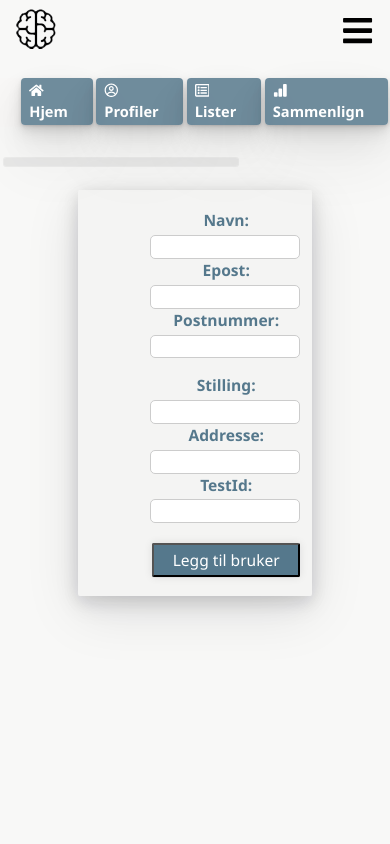
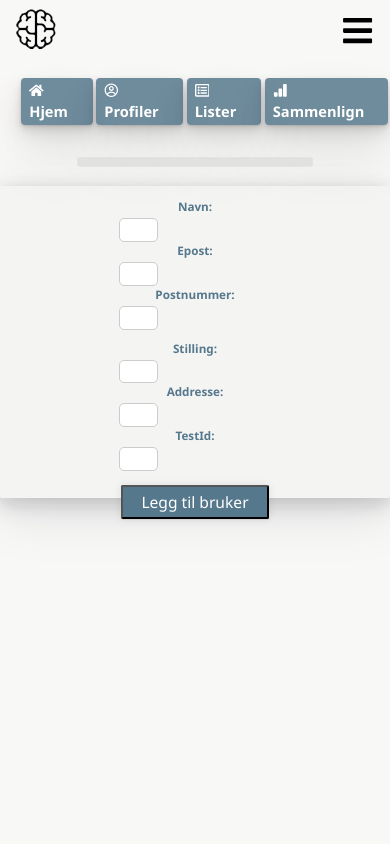
Before and after one commit to JHTgh/App2000-gruppe07, a Next.js app: page /dashboard/profiler in a window 390 px wide. Shown: the top 844 px of the page. Built offline with nearby package versions, Linux system fonts and the light colour scheme; no server answers; the database is empty.

Commit message:
endret mer css

```diff
--- a/app/components/page.module.css
+++ b/app/components/page.module.css
@@ -149,12 +149,12 @@
   padding: 1vw;
   font-size: 1.2vw;
   font-weight: 600;
+  justify-content: space-evenly;
 }
 
 .ansattContainer {
   display: flex;
   flex-direction: row;
-  justify-content: space-between;
   width: 40vw;
 }
 
@@ -175,10 +175,13 @@
   box-shadow: rgba(17, 17, 26, 0.05) 0px 1px 0px, rgba(17, 17, 26, 0.1) 0px 0px 8px;
 }
 .ansattInput {
-  padding: 0.5vw;
-  border-radius: 5px;
+  border-radius: 0.5vw;
+  margin-left: 0.5vw;
+  margin-right: 0.5vw;
+  width: 10vw;
   border: 1px solid #ccc;
 }
+
 
 @media (max-width: 480px) {
   .navbar {
@@ -242,7 +245,10 @@
   .footerContent h1 {
     font-size: 6vw;
   }
+  .footerContainer {
+    display: none;
 
+  }
   .sosMed ul li a img {
     width: 6vw;
   }
@@ -254,25 +260,31 @@
   .copyright p {
     font-size: 3vw;
   }
-
+.footerContainer {
+  margin-top: 200vw;
+}
   /*Lister siden*/
 .ansattForm {
-  display: flex;
+  display: inline-flex;
   flex-direction: column;
   align-items: center;
-  gap: 1vw;
-  padding: 1vw;
-  font-size: 4vw;
+  gap: 0.5vw;
+  padding: 0.2vw;
+  font-size: 3vw;
   font-weight: 600;
-  align-items: self-end;
+  height: 40vw;
+  border-radius: 0.5vw;
+  margin-left: 0.5vw;
+  margin-right: 0.5vw;
 }
 
 .ansattContainer {
   display: flex;
   flex-direction: column;
   justify-content: space-between;
-  margin-top: 3vw;
+  margin-top: 2vw;
   width: 40vw;
+  margin-bottom: 0.1vw;
 }
 
 .ansattLabel {
--- a/app/components/profiler/component.module.css
+++ b/app/components/profiler/component.module.css
@@ -11,6 +11,7 @@
     background-color: #f6f6f6;
     margin-bottom: 1vw;
     margin-top: 0.2vw;
+    font-size: 1.5vw;
     border-radius: 0.5vw;
     box-shadow: rgba(0, 0, 0, 0.05) 0px 0px 0px 1px;
 }
@@ -48,4 +49,37 @@
     .profilListItem{
         font-size: 3vw;
     }
-}
+    .testSkrift {
+      margin-top: 45vw;
+
+    }
+    .chartContainer {
+
+      margin-left: 4vw;
+      height: 50vw;
+      width: 85vw;
+
+    }
+    .miniSkrift {
+      font-size: 3vw;
+      margin: 1vw;
+    }
+    .litenSkrift {
+      font-size: 2.5vw;
+      margin: 0.5vw;
+      margin-left: 3vw;
+      margin-right: 3vw;
+    }
+    .scoreTop {
+      font-size: 2.5vw;
+      font-weight: 600;
+    }
+    .oOverskrift {
+      font-size: 4vw;
+      font-weight: 600;
+    }
+    .overskriftUnderkategori {
+      font-size: 3vw;
+    }
+
+  }
--- a/app/components/profiler/dataFraApi.js
+++ b/app/components/profiler/dataFraApi.js
@@ -44,7 +44,7 @@ const ApiData = ({id, navn}) => {
         <SingelChart  className={styles.chart2}  testData={scoreData} />
         {data.results.map((result, index) => (
           <div key={index}>
-            <h5>{result.title}</h5>
+            <div className = {styles.oOverskrift}>{result.title}</div>
             <div className={styles.scoreTop} >Score:{result.score} - {result.scoreText}</div>
             <div className={styles.litenSkrift}>{result.text}</div>
             {/* kan legge til flere ting her, men for nå har vi bare tekst rettet mot den som har tatt testen.
@@ -52,7 +52,7 @@ const ApiData = ({id, navn}) => {
             <SingelChart testData={result.facets}  />
             {result.facets.map((facet, facetIndex) => (
               <div key={facetIndex}>
-                <h6>{facet.title}</h6>
+                <div className={styles.overskriftUnderkategori}>{facet.title}</div>
                 <div className={styles.miniSkrift}>Score: {facet.score} - {facet.scoreText}</div>
                 <div className={styles.litenSkrift}>{facet.text}</div>
                 <br />
--- a/app/dashboard/page.module.css
+++ b/app/dashboard/page.module.css
@@ -156,7 +156,7 @@
 }
 .flexContainer {
   display: flex;
-  flex-direction: row;
+  flex-direction: column;
   justify-content: center;
 }
 
--- a/app/dashboard/profiler/page.module.css
+++ b/app/dashboard/profiler/page.module.css
@@ -13,7 +13,7 @@
     border-radius: 0.5vw;
     margin: 0vw 1vw 1vw 1vw;
     padding: 1vw 1vw 1vw 1vw;
-    width: 20vw;
+    width: 10vw;
 }
 
 .content{
@@ -37,7 +37,7 @@
         background-color: #cbcbcb65;
         list-style: none;
         box-shadow: rgba(0, 0, 0, 0.05) 0px 0px 0px 1px;
-        align-self: self-start;
+        align-self: center;
         border-radius: 0.5vw;
         margin: 1vw;
         padding: 1vw;
@@ -48,8 +48,14 @@
         background-color: #cdcbcb1a;
         box-shadow: rgba(17, 17, 26, 0.1) 0px 4px 16px, rgba(17, 17, 26, 0.1) 0px 8px 24px, rgba(17, 17, 26, 0.1) 0px 16px 56px;
         border-radius: 0.5vw;
-        margin: 5vw 0vw 0vw 0vw;
+        margin: 4vw 0vw 0vw 0vw;
         padding: 1vw;
-        width: 60vw;
+        width: 100%;
+        height: 80vw;
     }
+    .sidenav {
+        display: none;
+    }
+
+
 }
```
